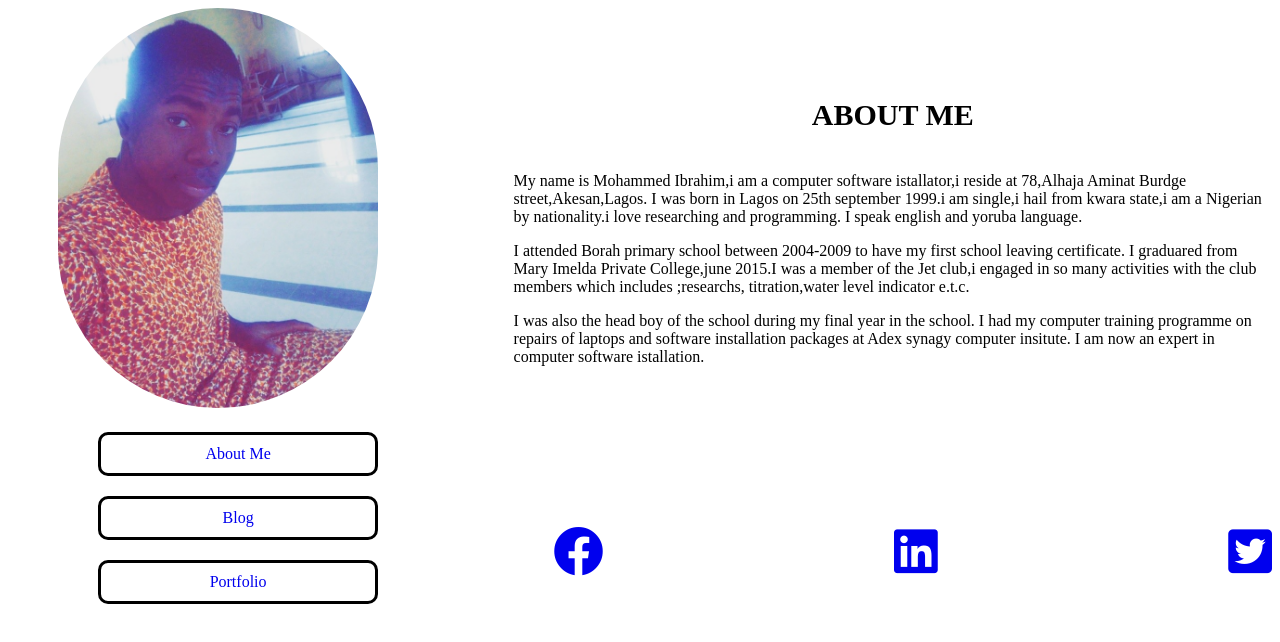
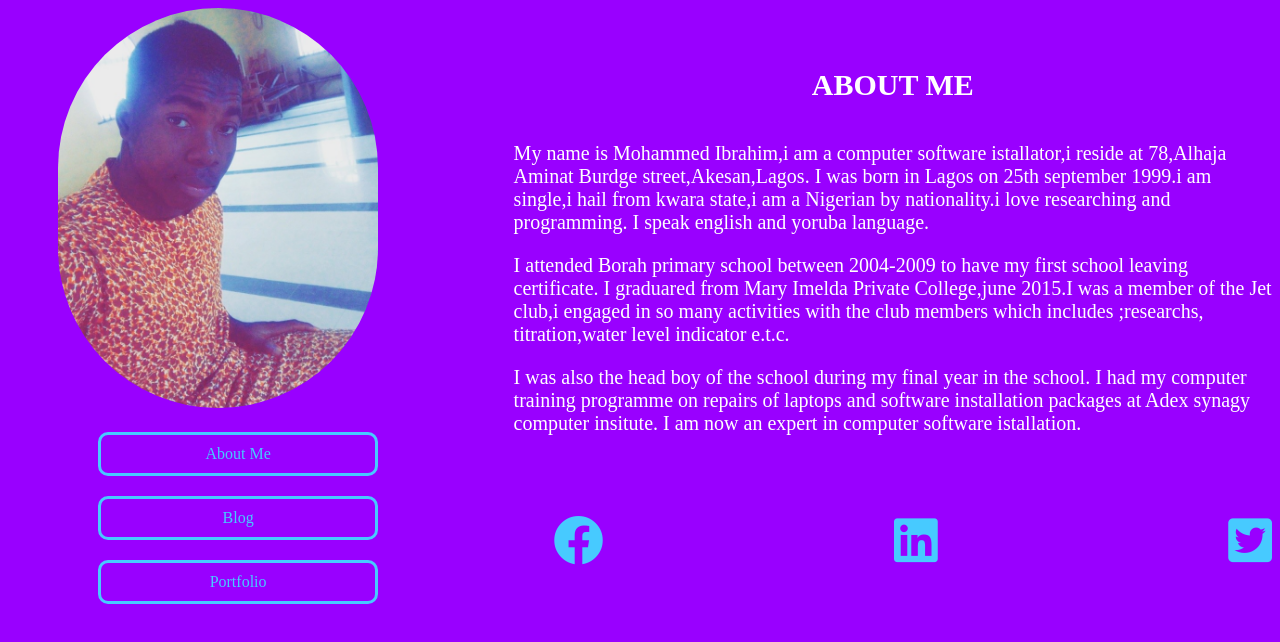
Before and after one commit to Mohamilr/teencodecamp, a plain HTML site: page index.html in a window 1280 px wide. Drawn offline with Linux system fonts and the light colour scheme.

Commit message:
add colors

```diff
--- /dev/null
+++ b/css/index.css
@@ -0,0 +1,56 @@
+  body{
+            background-color: #9900FF;
+        }
+        #main{
+            display: block;
+            float: left;
+            padding: 0px 25px 0 50px;
+        }
+        img{
+            border-radius: 700px;
+        }
+        .list ul li{
+            list-style: none;
+            text-align: center;
+            border-style: solid;
+            border-radius: 10px;
+            border-color: #47CAFF;
+            padding: 10px 20px;
+            margin-top: 20px;
+        }
+/*       link style*/
+        a{
+            color: #47CAFF;
+            text-decoration-line: none;
+        }
+        a:hover{
+            color: ;
+        }
+/*        aside style*/
+        h1{
+            font-size: 30px;
+            text-align: center;
+            text-transform: uppercase;
+            color: white;
+        }
+        p{
+            font-size: 20px;
+            color: white;
+        }
+        #aside{
+             width: 60%;
+             display: block;
+             float: right;
+             margin-top: 20px;
+        }
+
+        .social{
+            list-style: none;
+            text-align: center;
+            display: flex;
+            justify-content: space-between;
+            margin-top: 5em;
+        }
+        i {
+            font-size: 50px;
+        }
--- a/index.html
+++ b/index.html
@@ -7,65 +7,7 @@
     <title>teencodecamp</title>
     <link rel="icon" type="image/x-icon" href="./images/image.jpg" />
     <link rel="stylesheet" href="https://use.fontawesome.com/releases/v5.8.1/css/all.css" integrity="sha384-50oBUHEmvpQ+1lW4y57PTFmhCaXp0ML5d60M1M7uH2+nqUivzIebhndOJK28anvf" crossorigin="anonymous">
-    <style>
-        #main{
-/*            width:50%;*/
-            display: block;
-            float: left;
-/*
-            border-style: solid;
-            border-top-style: none;
-            border-left-style: none;
-            border-bottom-style: none;
-            border-right-width: thin;
-*/
-            padding: 0px 25px 0 50px;
-        }
-        img{
-            border-radius: 700px;
-        }
-        .list ul li{
-            list-style: none;
-            text-align: center;
-            border-style: solid;
-            border-radius: 10px;
-            padding: 10px 20px;
-            margin-top: 20px;
-        }
-/*       link style*/
-        a{
-             text-decoration-line: none;
-        }
-        a:hover{
-            color: ;
-        }
-/*        aside style*/
-        h1{
-            font-size: 30px;
-            text-align: center;
-            text-transform: uppercase;
-        }
-        #aside{
-             width: 60%;
-             display: block;
-             float: right;
-             margin-top: 50px;
-        }
-
-        .social{
-            list-style: none;
-            text-align: center;
-            display: flex;
-
-/*            justify-content: center;*/
-            justify-content: space-between;
-            margin-top: 10em;
-/*            margin-top: 200px;*/
-        }
-        i {
-            font-size: 50px;
-        }
-    </style>
+    <link rel="stylesheet" href="./css/index.css">
 </head>
 <body>
    <section>
```
